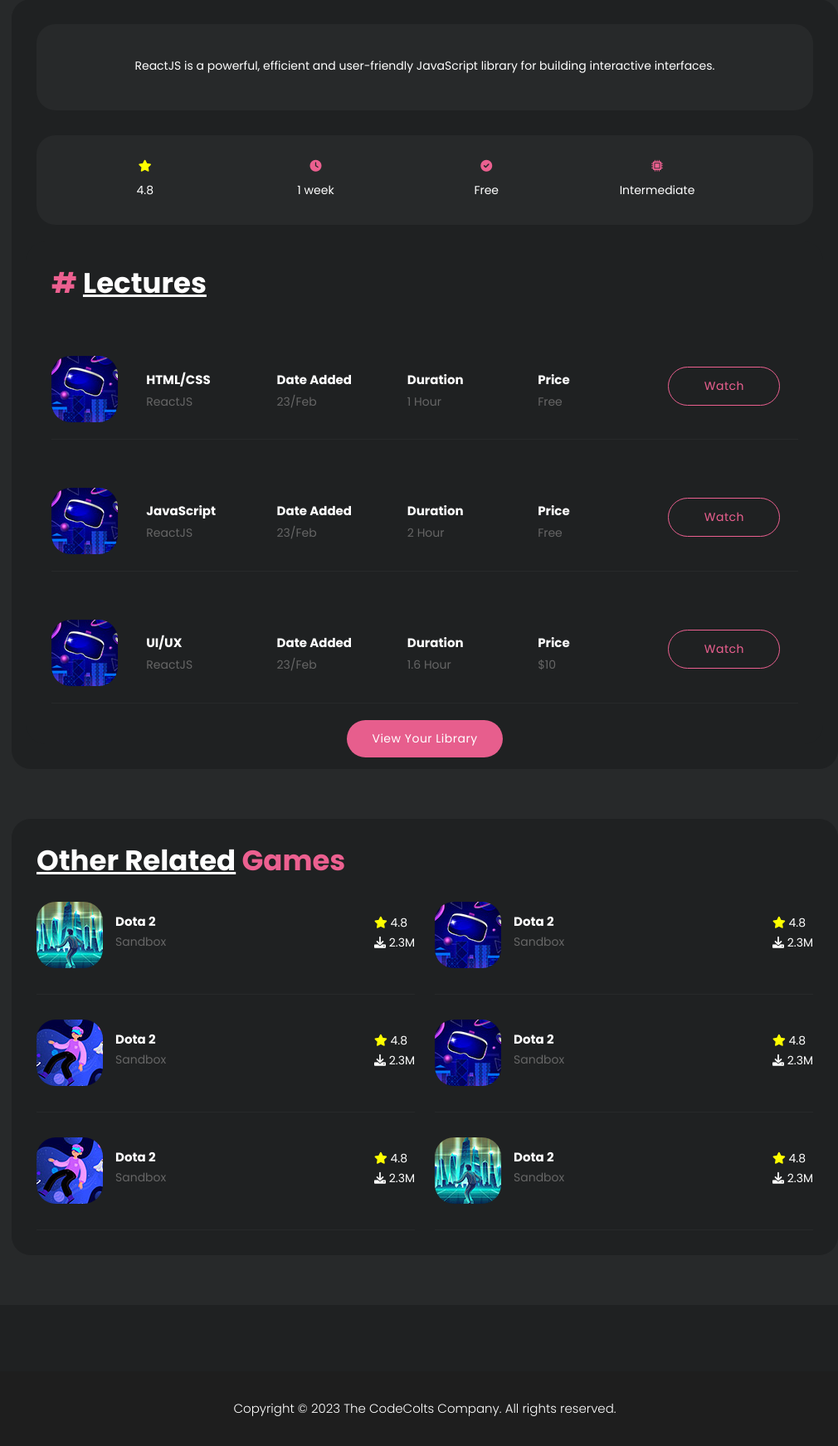
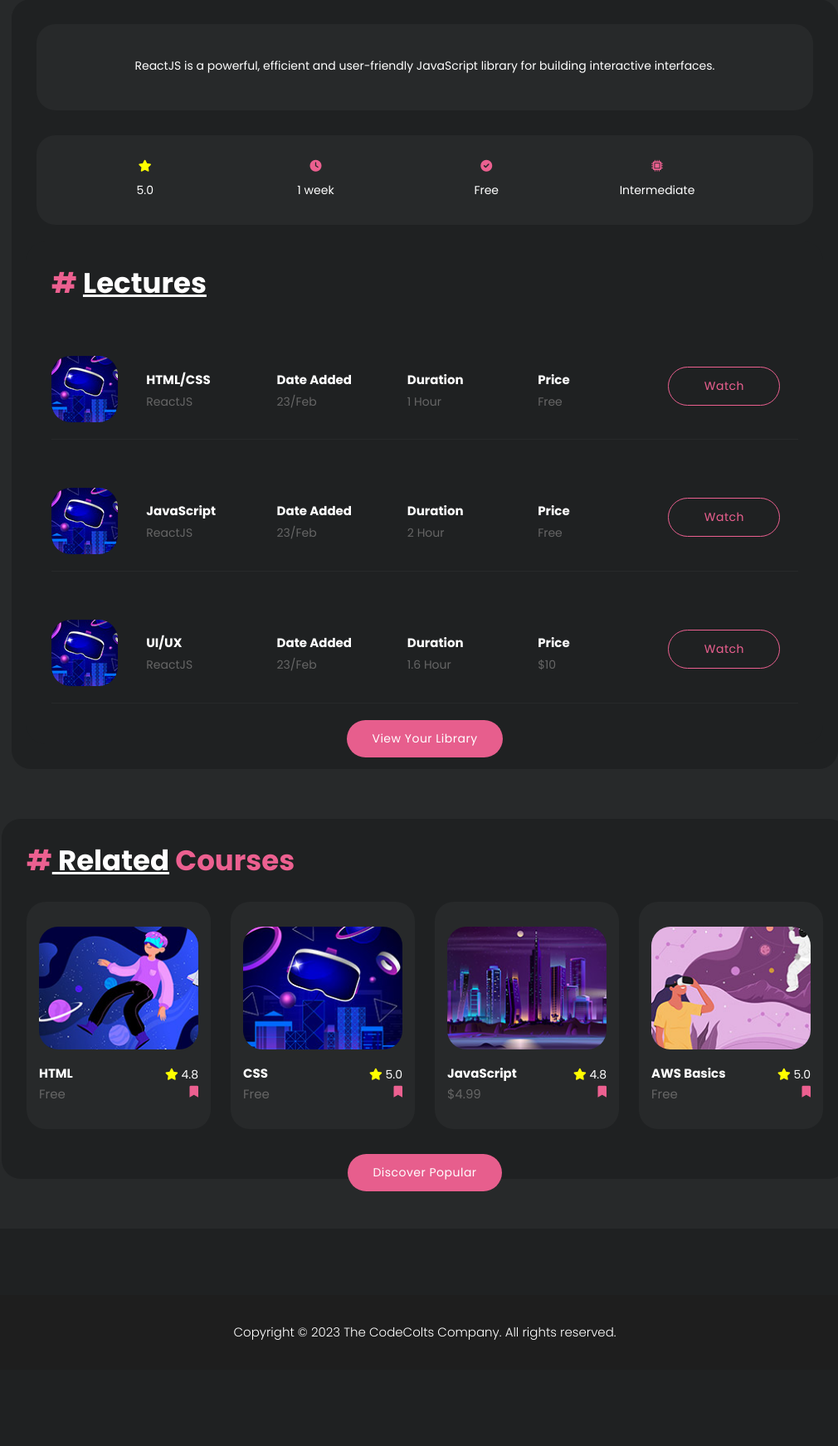
Before and after one commit to codeIntrovert/codeColts, a Flask app: page /details in a window 1280 px wide. Shown: the part 281-2024 px from the top of the page at 83% size, without its empty margins (128-1138 px from the left). After the commit the page ends 1896 px from the top, so only its background shows below. Run offline with Flask 3, Linux system fonts and the light colour scheme; some libraries are stand-ins or nearby versions.

Commit message:
code modular update, structure changes to data.py

```diff
--- a/app.py
+++ b/app.py
@@ -1,38 +1,42 @@
 from flask import Flask, render_template
 import data
+
 app = Flask(__name__)
 
 @app.route('/')
 def index():
     beginner = data.beginner
     lecturesData = data.lecturesData
-    return render_template('index.html', beginner=beginner, lecturesData=lecturesData )
+    return render_template('index.html', beginner=beginner, lecturesData=lecturesData)
 
 @app.route('/browse')
 def browse():
     beginner = data.beginner
-    advance = data.advance
-    return render_template('browse.html', beginner=beginner, advance=advance)
+    advanced = data.advanced
+    return render_template('browse.html', beginner=beginner, advanced=advanced)
 
 @app.route('/myCourses')
 def myCourses():
-    #pass course details here
+    # pass course details here
     return render_template('details.html')
 
 @app.route('/details')
 def details():
     course = data.course
     lecturesData = data.lecturesData
-    return render_template('details.html', course=course, lecturesData=lecturesData)
+    beginner = data.beginner
+    advanced = data.advanced
+    return render_template('details.html', course=course, lecturesData=lecturesData, beginner=beginner)
 
 @app.route('/profile')
 def profile():
-    return render_template('profile.html' )
+    return render_template('profile.html')
 
 @app.route('/login')
 def login():
     return render_template('login.html')
 
+#@app.errorhandler(404)
 def page_not_found(e):
     error = e
     return render_template('error.html', errorCode=error), 404
--- a/data.py
+++ b/data.py
@@ -1,25 +1,94 @@
-beginner = [ # keep it in multiples of 4 for optimal design
-    ('HTML', 'Free','4.8', '#','popular-02.jpg'),
-    ('CSS','Free','5.0','#','popular-01.jpg'),
-    ('JavaScript', '$4.99','4.8', '#','popular-04.jpg'),
-    ('AWS Basics','Free','5.0','#','popular-03.jpg')
-    #('CourseName', 'Price/Free','rating','link','imageName')
+beginner = [
+    {
+        'courseName': 'HTML',
+        'price': 'Free',
+        'rating': '4.8',
+        'link': '#',
+        'imageName': 'popular-02.jpg'
+    },
+    {
+        'courseName': 'CSS',
+        'price': 'Free',
+        'rating': '5.0',
+        'link': '#',
+        'imageName': 'popular-01.jpg'
+    },
+    {
+        'courseName': 'JavaScript',
+        'price': '$4.99',
+        'rating': '4.8',
+        'link': '#',
+        'imageName': 'popular-04.jpg'
+    },
+    {
+        'courseName': 'AWS Basics',
+        'price': 'Free',
+        'rating': '5.0',
+        'link': '#',
+        'imageName': 'popular-03.jpg'
+    }
 ]
-advance = [
-    ('Django', 'Free','4.8', '#','popular-01.jpg'),
-    ('Numpy','$4.99','5.0','#','popular-02.jpg'),
-    ('Big Data','$4.99','5.0','#','popular-03.jpg'),
-    ('C#','$4.99','5.0','#','popular-04.jpg')
+
+advanced = [
+    {
+        'courseName': 'Django',
+        'price': 'Free',
+        'rating': '4.8',
+        'link': '#',
+        'imageName': 'popular-01.jpg'
+    },
+    {
+        'courseName': 'Numpy',
+        'price': '$4.99',
+        'rating': '5.0',
+        'link': '#',
+        'imageName': 'popular-02.jpg'
+    },
+    {
+        'courseName': 'Big Data',
+        'price': '$4.99',
+        'rating': '5.0',
+        'link': '#',
+        'imageName': 'popular-03.jpg'
+    },
+    {
+        'courseName': 'C#',
+        'price': '$4.99',
+        'rating': '5.0',
+        'link': '#',
+        'imageName': 'popular-04.jpg'
+    }
 ]
+
 lecturesData = [
-    ('HTML/CSS','ReactJS','23/Feb','1 Hour','Free'),
-    ('JavaScript','ReactJS','23/Feb','2 Hour','Free'),
-    ('UI/UX','ReactJS','23/Feb','1.6 Hour','$10')
+    {
+        'courseName': 'HTML/CSS',
+        'topic': 'ReactJS',
+        'date': '23/Feb',
+        'duration': '1 Hour',
+        'price': 'Free'
+    },
+    {
+        'courseName': 'JavaScript',
+        'topic': 'ReactJS',
+        'date': '23/Feb',
+        'duration': '2 Hour',
+        'price': 'Free'
+    },
+    {
+        'courseName': 'UI/UX',
+        'topic': 'ReactJS',
+        'date': '23/Feb',
+        'duration': '1.6 Hour',
+        'price': '$10'
+    }
 ]
+
 course = {
-    'Name': 'ReactJS',
-    'Difficulty': 'Intermediate',
-    'Duration': '1 week',
-    'Rating':'5.0',
+    'name': 'ReactJS',
+    'difficulty': 'Intermediate',
+    'duration': '1 week',
+    'rating': '5.0',
+    'price': 'Free',
     'description': 'ReactJS is a powerful, efficient and user-friendly JavaScript library for building interactive interfaces.'
 }
--- a/templates/details.html
+++ b/templates/details.html
@@ -1,5 +1,4 @@
 {% extends 'layout.html' %}
-{% from 'macros/lectures.html' import lecture_list %}
 {% block content %}
 
 <!-- ***** Details Start ***** -->
@@ -7,9 +6,7 @@
 <div class="row">
   <div class="col-lg-12" style="margin-top: -8vh; text-align:center;">
     <h2>
-      <i class="devicon-react-original colored" style="font-size: 35px; margin-left:-10px;"></i> {{course.Name}}</h2>
-
-
+      <i class="devicon-react-original colored" style="font-size: 35px; margin-left:-10px;"></i> {{ course['name'] }}</h2>
   </div>
   <div class="col-lg-12">
     <div class="content">
@@ -18,16 +15,16 @@
           <div class="left-info">
             <ul style="text-align: center;">
               <li>
-                {{course.description}}
+                {{ course['description'] }}
               </li>
             </ul>
           </div>
           <div class="right-info">
             <ul>
-              <li><i class="fa fa-star star"></i> 4.8 </li>
-              <li><i class="fa fa-clock"></i>{{course.Duration}}</li>
-              <li><i class="fa fa-circle-check"></i> Free </li>
-              <li><i class="fa fa-microchip"></i>{{course.Difficulty}}</li>
+              <li><i class="fa fa-star star"></i>{{ course['rating'] }}</li>
+              <li><i class="fa fa-clock"></i>{{ course['duration'] }}</li>
+              <li><i class="fa fa-circle-check"></i> {{ course['price'] }}</li>
+              <li><i class="fa fa-microchip"></i>{{ course['difficulty'] }}</li>
             </ul>
           </div>
         </div>
@@ -47,79 +44,28 @@
           </div>
         </div>
         <!-- ***** Gaming Library End ***** -->
+
      </div>
     </div>
   </div>
 </div>
-        </div>
-        <!-- ***** Details End ***** -->
 
 <!-- ***** Other Start ***** -->
-        <div class="other-games">
+<div class="most-popular">
   <div class="row">
     <div class="col-lg-12">
       <div class="heading-section">
-              <h4><em>Other Related</em> Games</h4>
+        <h4>#<em> Related</em> Courses</h4>
       </div>
-          </div>
-          <div class="col-lg-6">
-            <div class="item">
-              <img src="{{ url_for('static', filename='assets/images/game-01.jpg') }}" alt="" class="templatemo-item">
-              <h4>Dota 2</h4><span>Sandbox</span>
-              <ul>
-                <li><i class="fa fa-star"></i> 4.8</li>
-                <li><i class="fa fa-download"></i> 2.3M</li>
-              </ul>
-            </div>
-          </div>
-          <div class="col-lg-6">
-            <div class="item">
-              <img src="{{ url_for('static', filename='assets/images/game-02.jpg') }}" alt="" class="templatemo-item">
-              <h4>Dota 2</h4><span>Sandbox</span>
-              <ul>
-                <li><i class="fa fa-star"></i> 4.8</li>
-                <li><i class="fa fa-download"></i> 2.3M</li>
-              </ul>
-            </div>
-          </div>
-          <div class="col-lg-6">
-            <div class="item">
-              <img src="{{ url_for('static', filename='assets/images/game-03.jpg') }}" alt="" class="templatemo-item">
-              <h4>Dota 2</h4><span>Sandbox</span>
-              <ul>
-                <li><i class="fa fa-star"></i> 4.8</li>
-                <li><i class="fa fa-download"></i> 2.3M</li>
-              </ul>
-            </div>
-          </div>
-          <div class="col-lg-6">
-            <div class="item">
-              <img src="{{ url_for('static', filename='assets/images/game-02.jpg') }}" alt="" class="templatemo-item">
-              <h4>Dota 2</h4><span>Sandbox</span>
-              <ul>
-                <li><i class="fa fa-star"></i> 4.8</li>
-                <li><i class="fa fa-download"></i> 2.3M</li>
-              </ul>
-            </div>
-          </div>
-          <div class="col-lg-6">
-            <div class="item">
-              <img src="{{ url_for('static', filename='assets/images/game-03.jpg') }}" alt="" class="templatemo-item">
-              <h4>Dota 2</h4><span>Sandbox</span>
-              <ul>
-                <li><i class="fa fa-star"></i> 4.8</li>
-                <li><i class="fa fa-download"></i> 2.3M</li>
-              </ul>
-            </div>
-          </div>
-          <div class="col-lg-6">
-            <div class="item">
-              <img src="{{ url_for('static', filename='assets/images/game-01.jpg') }}" alt="" class="templatemo-item">
-              <h4>Dota 2</h4><span>Sandbox</span>
-              <ul>
-                <li><i class="fa fa-star"></i> 4.8</li>
-                <li><i class="fa fa-download"></i> 2.3M</li>
-              </ul>
+      <div class="row">
+
+          <!--macro from here-->
+        {{ project_list(beginner) }}
+          <!-- macro ends -->
+
+        <div class="col-lg-12">
+          <div class="main-button">
+            <a href="{{ url_for('browse') }}">Discover Popular</a>
           </div>
         </div>
       </div>
@@ -127,4 +73,5 @@
   </div>
 </div>
 <!-- ***** Other End ***** -->
+
 {% endblock %}
--- a/templates/index.html
+++ b/templates/index.html
@@ -1,5 +1,3 @@
-{% from 'macros/menu.html' import project_list %}
-{% from 'macros/lectures.html' import lecture_list %}
 {% extends 'layout.html' %}
 
 {% block content %}
@@ -17,6 +15,8 @@
 
          <!--macro from here-->
         {{ project_list(beginner) }}
+         <!-- macro ends -->
+
         <div class="col-lg-12">
           <div class="main-button">
             <a href="{{ url_for('browse') }}">Discover Popular</a>
--- a/templates/layout.html
+++ b/templates/layout.html
@@ -1,5 +1,7 @@
 <!DOCTYPE html>
 <html lang="en">
+{% from 'macros/menu.html' import project_list %}
+{% from 'macros/lectures.html' import lecture_list %}
 
   <head>
 
@@ -32,6 +34,7 @@ https://templatemo.com/tm-579-cyborg-gaming
   </head>
 
 <body>
+
 
   <!-- ***** Preloader Start ***** -->
   <div id="js-preloader" class="js-preloader">
--- a/templates/macros/lectures.html
+++ b/templates/macros/lectures.html
@@ -1,4 +1,3 @@
-<!--lecture macro-->
 
 {% macro lecture_list(data) %}
 
@@ -6,10 +5,10 @@
 <div class="item">
     <ul>
       <li><img src="{{ url_for('static', filename='assets/images/game-02.jpg') }}" alt="" class="templatemo-item"></li>
-      <li><h4>{{lecture[0]}}</h4><span>{{lecture[1]}}</span></li>
-      <li><h4>Date Added</h4><span>{{lecture[2]}}</span></li>
-      <li><h4>Duration</h4><span>{{lecture[3]}}</span></li>
-      <li><h4>Price</h4><span>{{lecture[4]}}</span></li>
+      <li><h4>{{ lecture['courseName'] }}</h4><span>{{ lecture['topic'] }}</span></li>
+      <li><h4>Date Added</h4><span>{{ lecture['date'] }}</span></li>
+      <li><h4>Duration</h4><span>{{ lecture['duration'] }}</span></li>
+      <li><h4>Price</h4><span>{{ lecture['price'] }}</span></li>
       <li><div class="main-border-button"><a href="#">Watch</a></div></li>
     </ul>
   </div>
--- a/templates/macros/menu.html
+++ b/templates/macros/menu.html
@@ -1,16 +1,14 @@
 {% macro project_list(data) %}
-
   {% for project in data %}
     <div class="col-lg-3 col-sm-6">
       <div class="item">
-      <img src="{{ url_for('static', filename='assets/images/' ~ project[4]) }}" alt="">
-        <h4>{{project[0]}}<br><span>{{project[1]}}</span></h4>
+        <img src="{{ url_for('static', filename='assets/images/' ~ project['imageName']) }}" alt="">
+        <h4>{{ project['courseName'] }}<br><span>{{ project['price'] }}</span></h4>
         <ul>
-            <li><i class="fa fa-star star"></i> {{project[2]}}</li>
+          <li><i class="fa fa-star star"></i> {{ project['rating'] }}</li>
           <li><i class="fa fa-bookmark star"></i></li>
         </ul>
       </div>
     </div>
   {% endfor %}
-
 {% endmacro %}
```
Lines whose indentation alone changed are shown as unchanged.
